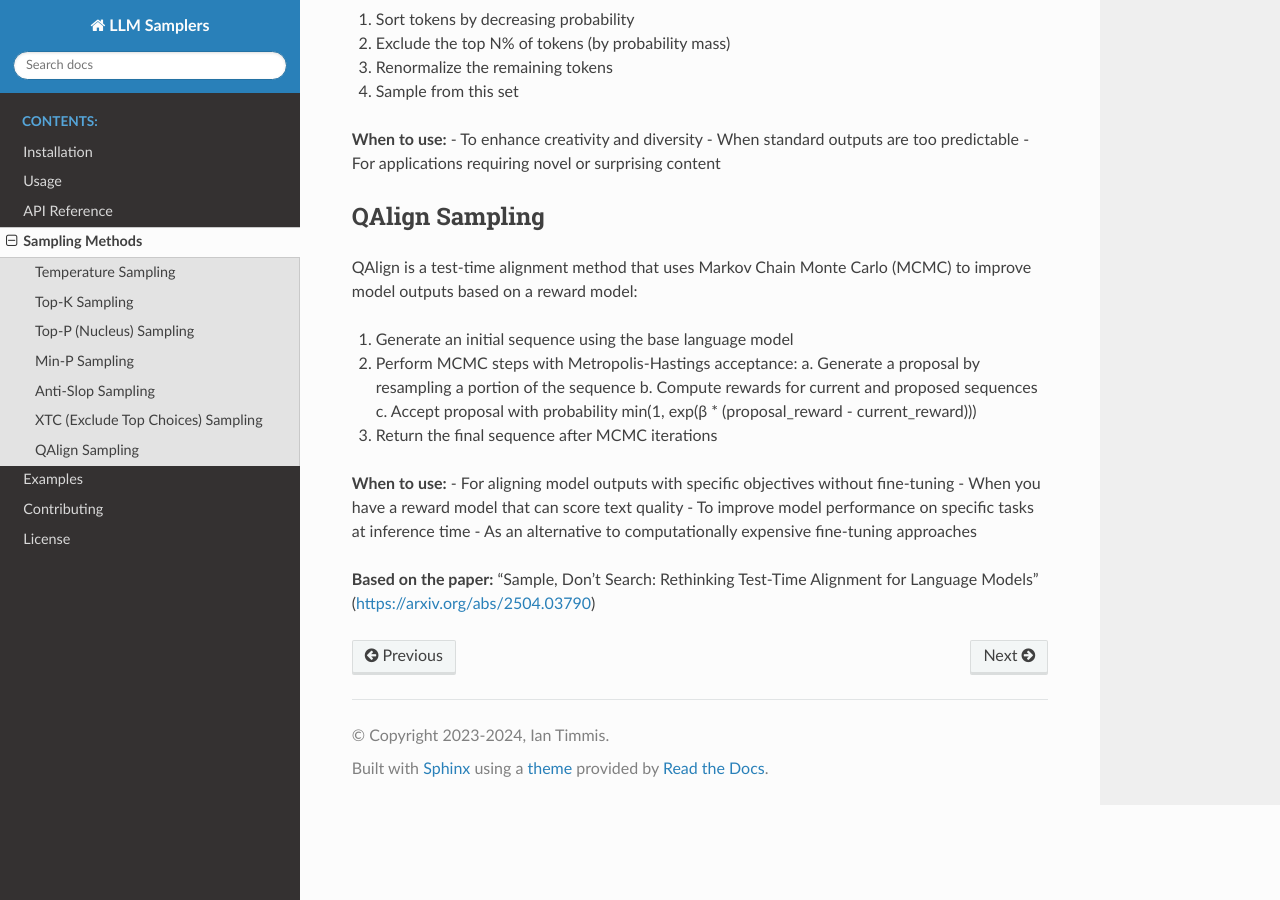
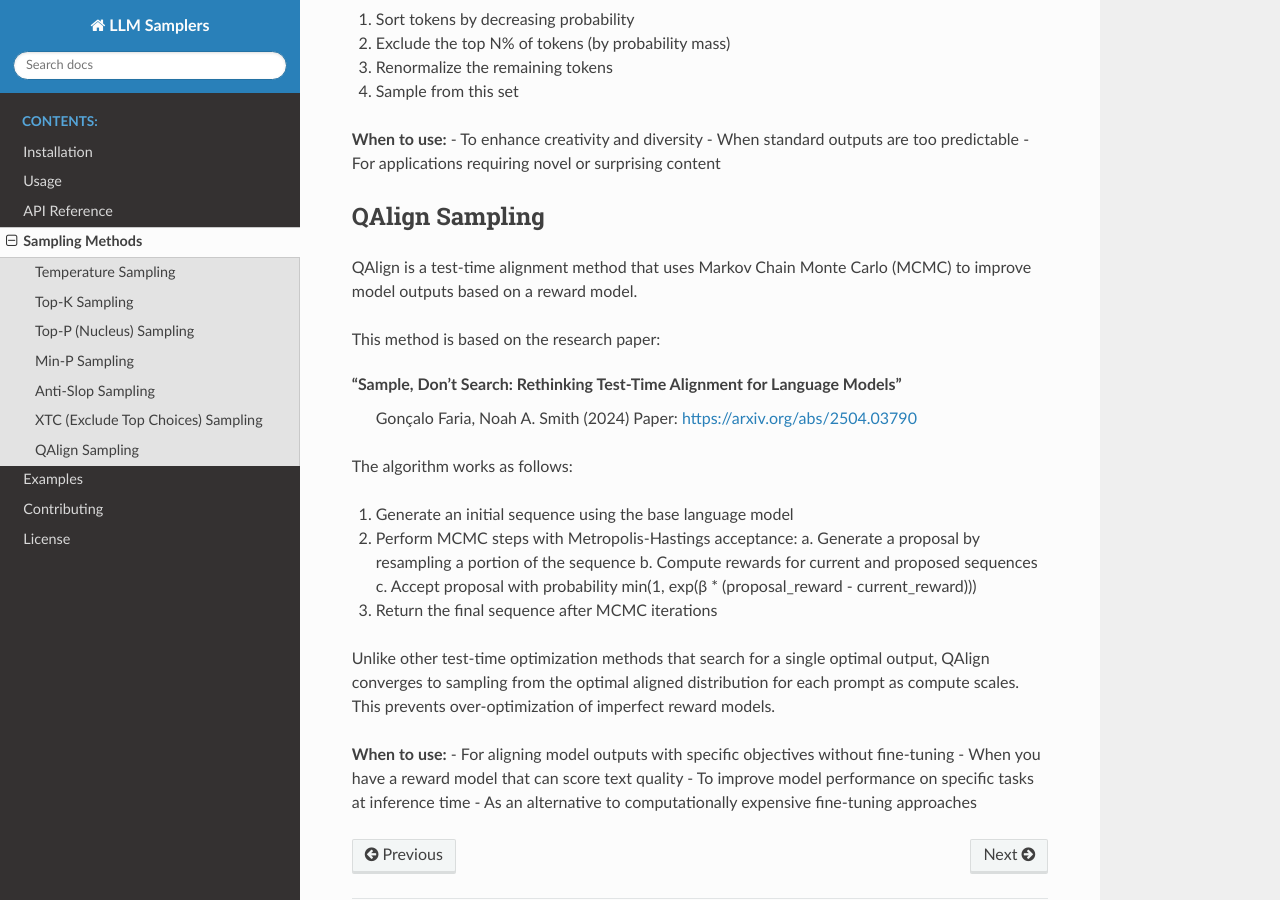
Before and after one commit to iantimmis/llm-samplers, a Sphinx documentation site: the page built from docs/source/samplers.rst, in a window 1280 px wide and 900 px high, scrolled down 2018 px. Built offline with Sphinx 7.4.7 and the Read the Docs theme 3.1.0, drawn with Linux system fonts in a browser that asks for light colours.

Commit message:
cite qalign paper

```diff
--- a/docs/source/samplers.rst
+++ b/docs/source/samplers.rst
@@ -101,7 +101,15 @@ XTC sampling nudges the model away from its most predictable choices by excludin
 QAlign Sampling
 ------------
 
-QAlign is a test-time alignment method that uses Markov Chain Monte Carlo (MCMC) to improve model outputs based on a reward model:
+QAlign is a test-time alignment method that uses Markov Chain Monte Carlo (MCMC) to improve model outputs based on a reward model.
+
+This method is based on the research paper:
+
+**"Sample, Don't Search: Rethinking Test-Time Alignment for Language Models"**
+  Gonçalo Faria, Noah A. Smith (2024)
+  Paper: https://arxiv.org/abs/2504.03790
+
+The algorithm works as follows:
 
 1. Generate an initial sequence using the base language model
 2. Perform MCMC steps with Metropolis-Hastings acceptance:
@@ -110,11 +118,10 @@ QAlign is a test-time alignment method that uses Markov Chain Monte Carlo (MCMC)
    c. Accept proposal with probability min(1, exp(β * (proposal_reward - current_reward)))
 3. Return the final sequence after MCMC iterations
 
+Unlike other test-time optimization methods that search for a single optimal output, QAlign converges to sampling from the optimal aligned distribution for each prompt as compute scales. This prevents over-optimization of imperfect reward models.
+
 **When to use:**
 - For aligning model outputs with specific objectives without fine-tuning
 - When you have a reward model that can score text quality
 - To improve model performance on specific tasks at inference time
 - As an alternative to computationally expensive fine-tuning approaches
-
-**Based on the paper:**
-"Sample, Don't Search: Rethinking Test-Time Alignment for Language Models" (https://arxiv.org/abs/2504.03790)
```
Also changed, not shown: README.md (+2 -0 lines), 1 other file.
